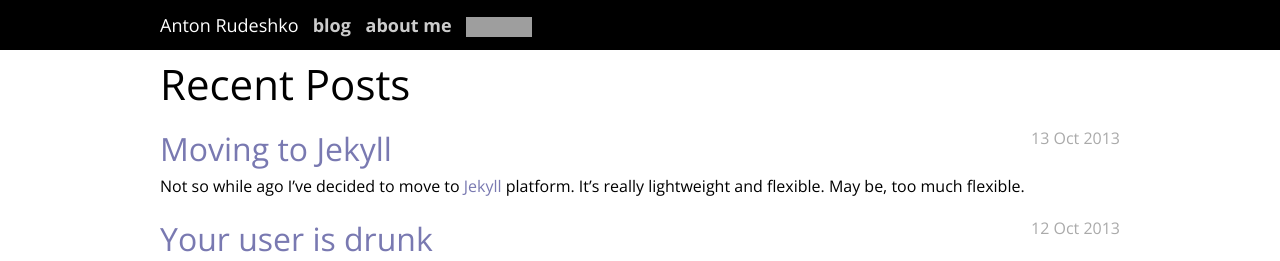
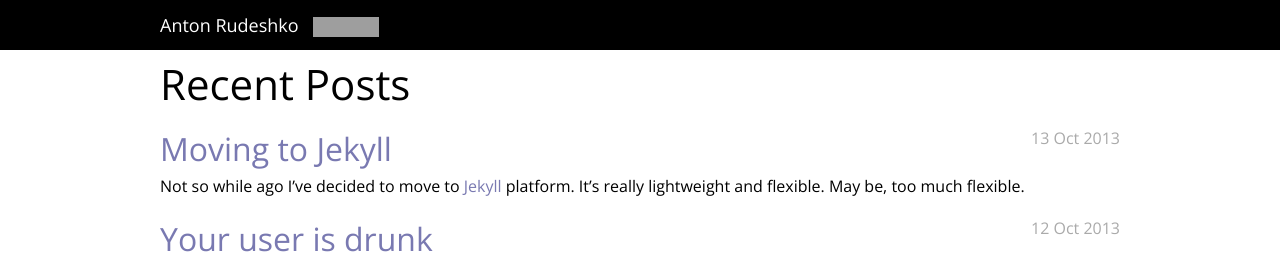
Before and after one commit to anton-rudeshko/anton-rudeshko.github.io, a Jekyll site: the page built from index.html, in a window 1280 px wide, cut to the strip 0-261 px from the top of the page. Built offline with Jekyll 4.4.1, drawn with Linux system fonts in a browser that asks for light colours; Markdown is read by kramdown in place of the engine named in the settings; grey boxes are pictures that could not be loaded.

Commit message:
Removed useless (for now) header links

```diff
--- a/_layouts/default.html
+++ b/_layouts/default.html
@@ -23,8 +23,6 @@
     </h1>
 
     <div class="header__links">
-      <a class="header__link" href="/">blog</a>
-      <a class="header__link" href="/">about me</a>
       <a class="header__link"
          href="http://cloud.feedly.com/#subscription%2Ffeed%2Fhttp%3A%2F%2Fanton-rudeshko.github.io%2Ffeed.xml"
          target="blank" title="read me in feedly">
```
